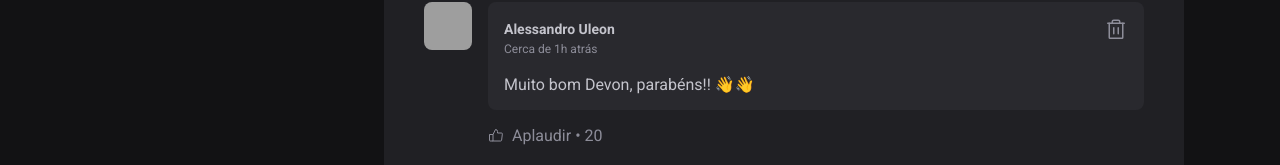
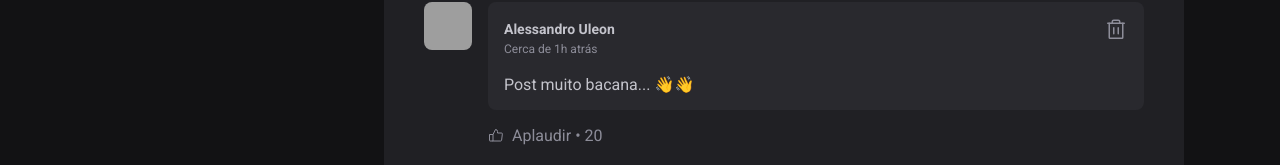
Before and after one commit to alessandrouleon/fundamentos-reactJS, a React (Vite) app: page / in a window 1280 px wide. Shown: the part 625-790 px from the top of the page. Built offline with nearby package versions, Linux system fonts and the light colour scheme; grey boxes are pictures that could not be loaded.

Commit message:
docs: create useState

```diff
--- a/src/App.jsx
+++ b/src/App.jsx
@@ -62,7 +62,7 @@ function App() {
         <main>
           {posts.map((post) => {
             return (
-             <Post author={post.author}  content={post.content} publishedAt={post.publishedAt} />
+             <Post key={post.id} author={post.author}  content={post.content} publishedAt={post.publishedAt} />
             )
           })
           }
--- a/src/components/Comment.jsx
+++ b/src/components/Comment.jsx
@@ -2,10 +2,10 @@ import { ThumbsUp, Trash } from 'phosphor-react';
 import { Avatar } from './Avatar';
 import styles from './Comment.module.css';
 
-export function Comment() {
+export function Comment({ content }) {
     return (
         <div className={styles.comment}>
-            <Avatar hasBorder={false} src="https://lh3.googleusercontent.com/ogw/AAEL6sjjvNGz2kl2tAY5BNxceJ7eU3YS6J6UPRgWEMlb=s32-c-mo" />
+            <Avatar hasBorder={false} src="https://cdn.pixabay.com/photo/2016/08/20/05/36/avatar-1606914_960_720.png" />
 
             <div className={styles.commentBox}>
                 <div className={styles.commentContent}>
@@ -20,7 +20,7 @@ export function Comment() {
                         </button>
 
                     </header>
-                    <p>Muito bom Devon, parabéns!! 👋👋</p>
+                    <p>{content} 👋👋</p>
                 </div>
 
                 <footer>
--- a/src/components/Header.jsx
+++ b/src/components/Header.jsx
@@ -6,7 +6,7 @@ import igniteLogo from '../assets/Ignite-logo.svg';
 export function Header() {
     return (
         <header className={styles.header}>
-            <img src={igniteLogo} alt="Logo ignite" srcset="" />
+            <img src={igniteLogo} alt="Logo ignite" srcSet="" />
             <strong>Ignite Feed</strong>
         </header>
 
--- a/src/components/Post.jsx
+++ b/src/components/Post.jsx
@@ -1,10 +1,14 @@
+import { useState } from 'react';
 import styles from './Post.module.css';
 import { Comment } from './Comment';
 import { Avatar } from './Avatar';
 import { format, formatDistanceToNow } from 'date-fns';
 import ptBR from 'date-fns/locale/pt-BR';
 
+
 export function Post({ author, publishedAt, content }) {
+    const [comments, setComments] = useState(['Post muito bacana...']);
+    const [newCommentText, setNewCommentText] = useState('');
 
     const publishedDateFormatted = format(publishedAt, "d 'de' LLLL 'às' HH:mm'h' ", {
         locale: ptBR
@@ -14,6 +18,18 @@ export function Post({ author, publishedAt, content }) {
         locale: ptBR,
         addSuffix: true
     });
+
+    function handleCreateNewComments() {
+        event.preventDefault()
+        setComments([...comments, newCommentText]);
+        setNewCommentText('');
+    }
+
+    function handleNewCommentChange() {
+      setNewCommentText(event.target.value);
+    }
+
+
     return (
         <article className={styles.post}>
             <header>
@@ -33,28 +49,33 @@ export function Post({ author, publishedAt, content }) {
             <div className={styles.content}>
                 {content.map((line) => {
                     if (line.type === 'paragraph') {
-                        return <p>{line.content}</p>
+                        return <p key={line.content}>{line.content}</p>
                     }
                     else if (line.type === 'link') {
-                        return <p><a href="#">{line.content}</a></p>
+                        return <p key={line.content}><a href="#">{line.content}</a></p>
                     }
                 })}
             </div>
 
-            <form className={styles.commentForm}>
+            <form onSubmit={handleCreateNewComments} className={styles.commentForm}>
                 <strong>Deixe seu comentatio</strong>
 
                 <textarea
+                    name='comment'
+                    value={newCommentText}
                     placeholder='Deixe seu comentário...'
+                    onChange={handleNewCommentChange}
                 />
 
                 <footer>
-                    <button type='submit'>Publicar</button>
+                    <button type="submit">Publicar</button>
                 </footer>
             </form>
 
             <div className={styles.commentList}>
-                <Comment />
+                {comments.map(comment => {
+                    return <Comment key={comment} content={comment} />
+                })}
             </div>
 
         </article>
```
